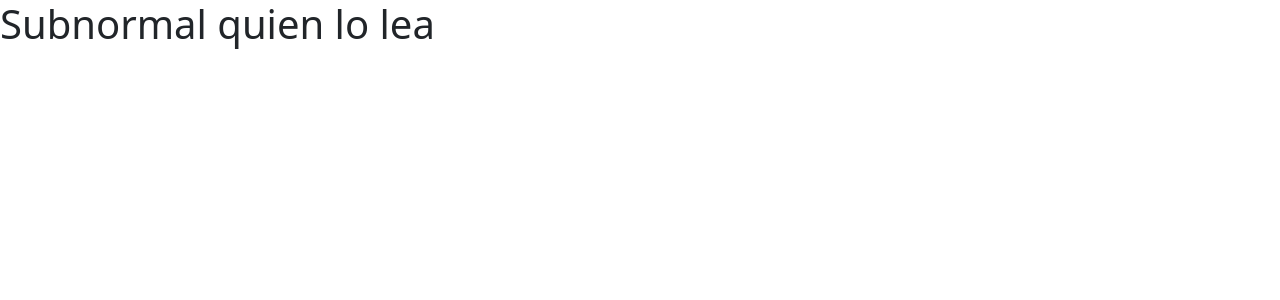
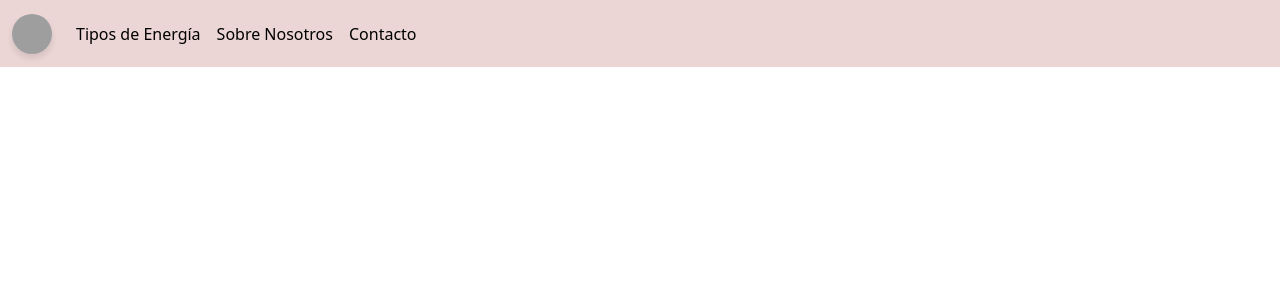
Before and after one commit to diMorillas/PJ102425_EnergiasRenovables, an Angular app in the folder P10_2425/: page / in a window 1280 px wide. Shown: the top 300 px of the page. Built offline with nearby package versions, Linux system fonts and the light colour scheme; grey boxes are pictures that could not be loaded.

Commit message:
Created Nav-Component

```diff
--- a/P10_2425/src/app/homepage.app.component.ts
+++ /dev/null
@@ -1,13 +0,0 @@
-import { Component } from '@angular/core';
-import { RouterOutlet } from '@angular/router';
-
-@Component({
-  selector: 'home',
-  standalone: true,
-  imports: [RouterOutlet],
-  templateUrl: './homepage.component.html',
-  styleUrl: './homepage.component.css'
-})
-export class HomePage {
-  title = 'HomePage';
-}
--- a/P10_2425/src/app/homepage.component.html
+++ /dev/null
@@ -1 +0,0 @@
-<h1>Subnormal quien lo lea</h1>
--- /dev/null
+++ b/P10_2425/src/app/nav.app.component.ts
@@ -0,0 +1,11 @@
+import { Component } from '@angular/core';
+
+@Component({
+  selector: 'app-navegator',
+  standalone: true,
+  templateUrl: './nav.component.html',
+  styleUrls: ['./nav.component.css'],
+})
+export class NavegatorComponent {
+  title = 'navegator';
+}
--- /dev/null
+++ b/P10_2425/src/app/nav.component.css
@@ -0,0 +1,39 @@
+/*Globales*/
+
+*{
+    box-sizing: border-box;
+}
+
+body{
+    margin: 0;
+    padding: 0;
+    font-family: "Montserrat", sans-serif;
+}
+
+a{
+    text-decoration: none;
+    color: black;
+    font-weight: bold;
+}
+
+/*Navegador*/
+.navbar{
+    background-color: #EBD5D5;
+}
+
+.navbar-brand img {
+    border-radius: 50%;
+    object-fit: cover;
+    box-shadow: 0 4px 6px rgba(0, 0, 0, 0.1);
+  }
+
+  /* Estilo de hover en los enlaces */
+  .nav-link{
+    font-weight: 400;
+    transition: all 0.3 ease;
+  }
+
+  .nav-link:hover {
+    color: #007bff !important;
+    font-weight: 450;
+  }
--- /dev/null
+++ b/P10_2425/src/app/nav.component.html
@@ -0,0 +1,45 @@
+<nav class="navbar navbar-expand-lg navbar-light">
+  <div class="container-fluid">
+    <!-- Logo como imagen -->
+    <a class="navbar-brand" href="#">
+      <img
+      src="assets/images/logo.svg"
+      width="40"
+      height="40"
+      class="d-inline-block align-text-top"
+    />
+
+
+    </a>
+    <button
+      class="navbar-toggler"
+      type="button"
+      data-bs-toggle="collapse"
+      data-bs-target="#navbarNav"
+      aria-controls="navbarNav"
+      aria-expanded="false"
+      aria-label="Toggle navigation"
+    >
+      <span class="navbar-toggler-icon"></span>
+    </button>
+    <!-- Elementos del menú -->
+    <div class="collapse navbar-collapse" id="navbarNav">
+      <ul class="navbar-nav">
+        <!-- Tipos de Energía -->
+        <li class="nav-item">
+          <a class="nav-link" href="#">Tipos de Energía</a>
+        </li>
+
+        <!-- Sobre Nosotros -->
+        <li class="nav-item">
+          <a class="nav-link" href="#">Sobre Nosotros</a>
+        </li>
+
+        <!-- Contacto -->
+        <li class="nav-item">
+          <a class="nav-link" href="#">Contacto</a>
+        </li>
+      </ul>
+    </div>
+  </div>
+</nav>
--- a/P10_2425/src/index.html
+++ b/P10_2425/src/index.html
@@ -5,10 +5,13 @@
   <title>Las Energías Renovables</title>
   <base href="/">
   <meta name="viewport" content="width=device-width, initial-scale=1">
-  <link rel="icon" type="image/x-icon" href="favicon.ico">
+  <link rel="icon" type="image/svg+xml" href="assets/images/logo.svg">
   <link href="https://cdn.jsdelivr.net/npm/bootstrap@5.3.3/dist/css/bootstrap.min.css" rel="stylesheet" integrity="sha384-QWTKZyjpPEjISv5WaRU9OFeRpok6YctnYmDr5pNlyT2bRjXh0JMhjY6hW+ALEwIH" crossorigin="anonymous">
+  <link rel="preconnect" href="https://fonts.googleapis.com">
+  <link rel="preconnect" href="https://fonts.gstatic.com" crossorigin>
+  <link href="https://fonts.googleapis.com/css2?family=Montserrat:ital,wght@0,100..900;1,100..900&family=Poppins:ital,wght@0,100;0,200;0,300;0,400;0,500;0,600;0,700;0,800;0,900;1,100;1,200;1,300;1,400;1,500;1,600;1,700;1,800;1,900&display=swap" rel="stylesheet">
 </head>
 <body>
-  <home></home>
+  <app-navegator></app-navegator>
 </body>
 </html>
--- a/P10_2425/src/main.ts
+++ b/P10_2425/src/main.ts
@@ -1,7 +1,6 @@
 import { bootstrapApplication } from '@angular/platform-browser';
 import { appConfig } from './app/app.config';
-import { AppComponent } from './app/app.component';
-import { HomePage } from './app/homepage.app.component';
+import { NavegatorComponent } from './app/nav.app.component';
 
-bootstrapApplication(HomePage, appConfig)
-  .catch((err) => console.error(err));
+bootstrapApplication(NavegatorComponent, appConfig)
+  .catch((err) => console.error('Error al inicializar la aplicación:', err));
```
Also changed, not shown: P10_2425/src/app/homepage.component.css (deleted), 1 other file (tests, documents, lock files or other folders).
